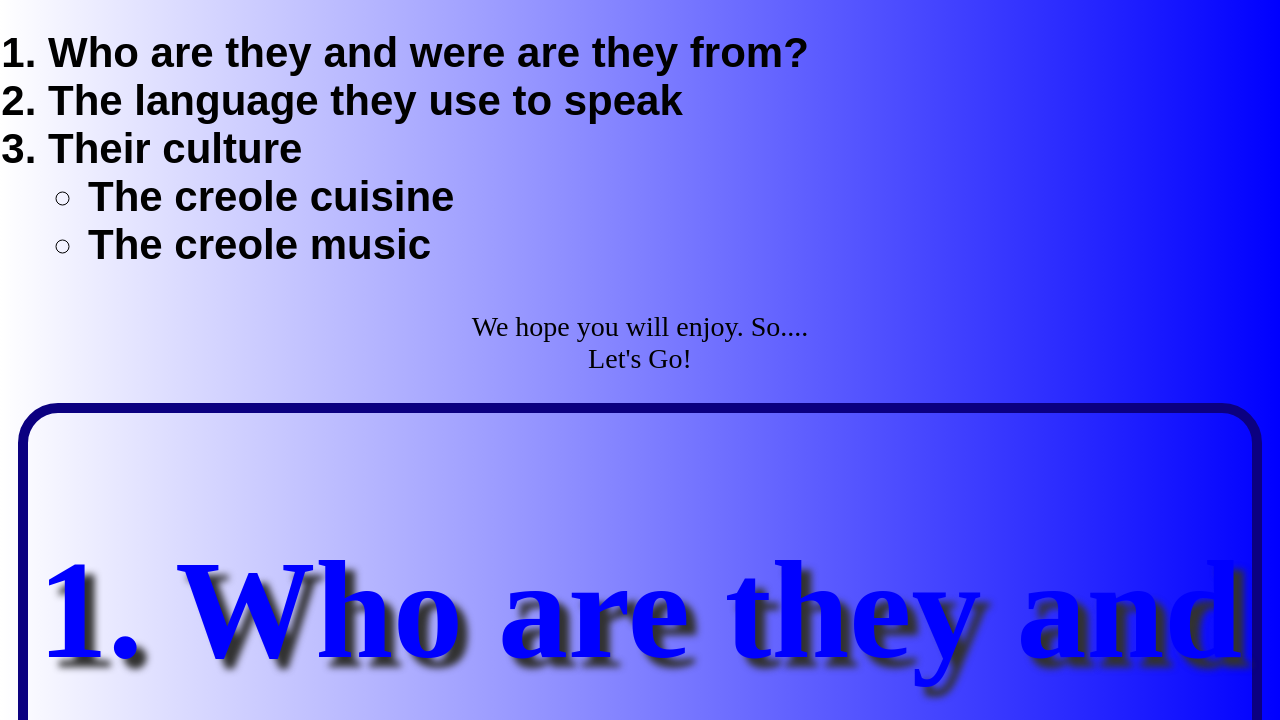
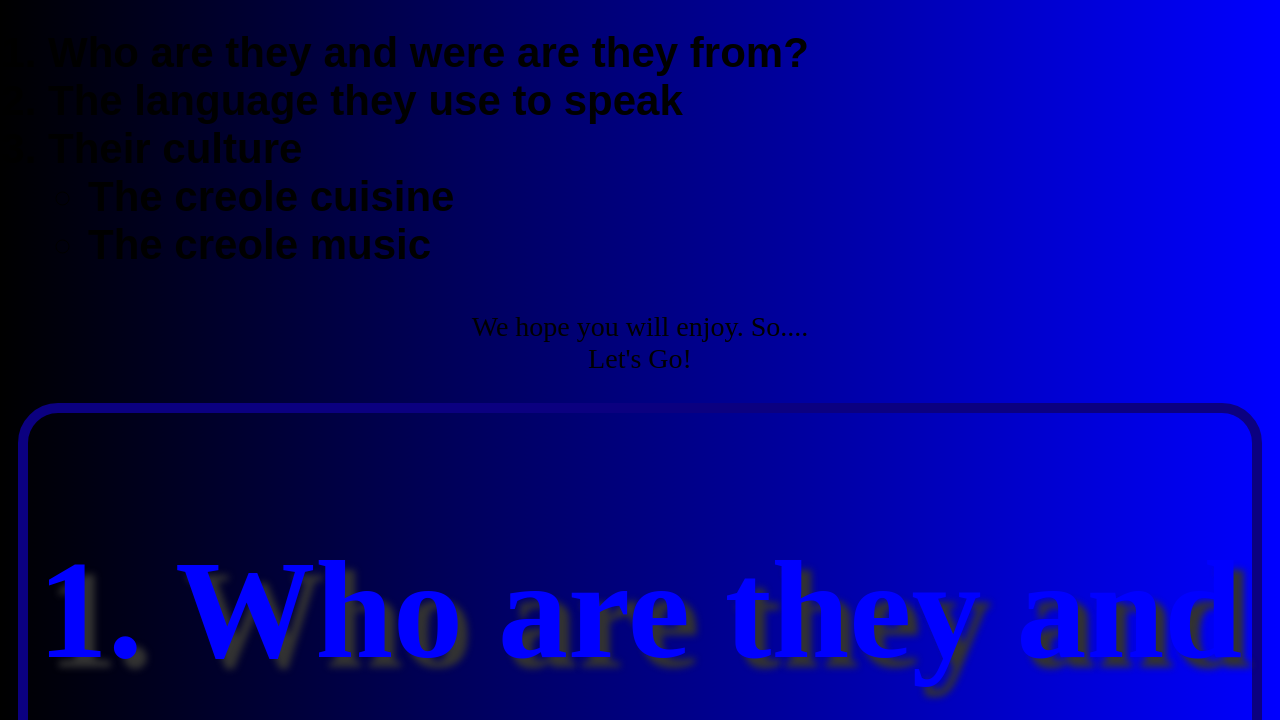
Before and after one commit to DKE2008/Creoles-of-louisiana-mobile-version, a plain HTML site: page index.html in a window 1280 px wide. Shown: the part 659-1379 px from the top of the page. Drawn offline with Linux system fonts and the light colour scheme.

Commit message:
Update The_Creoles_of_Louisiana.css

```diff
--- a/The_Creoles_of_Louisiana.css
+++ b/The_Creoles_of_Louisiana.css
@@ -1,6 +1,6 @@
 
 body {
-    background: linear-gradient( to right, rgb(255, 255, 255), rgb(0, 0, 255));
+    background: linear-gradient( to right, rgb(0, 0, 0), rgb(0, 0, 255));
     font-size: 1.75em;
 }
 
```
